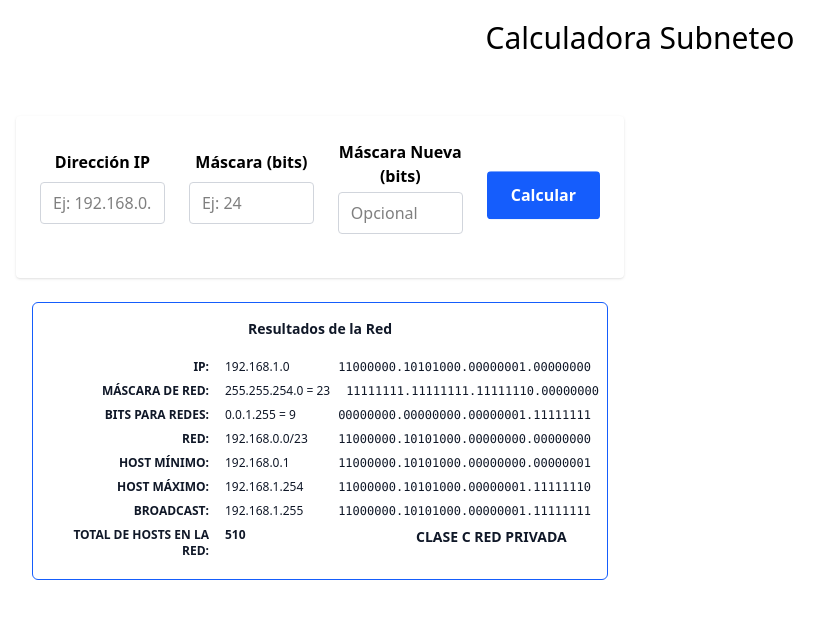
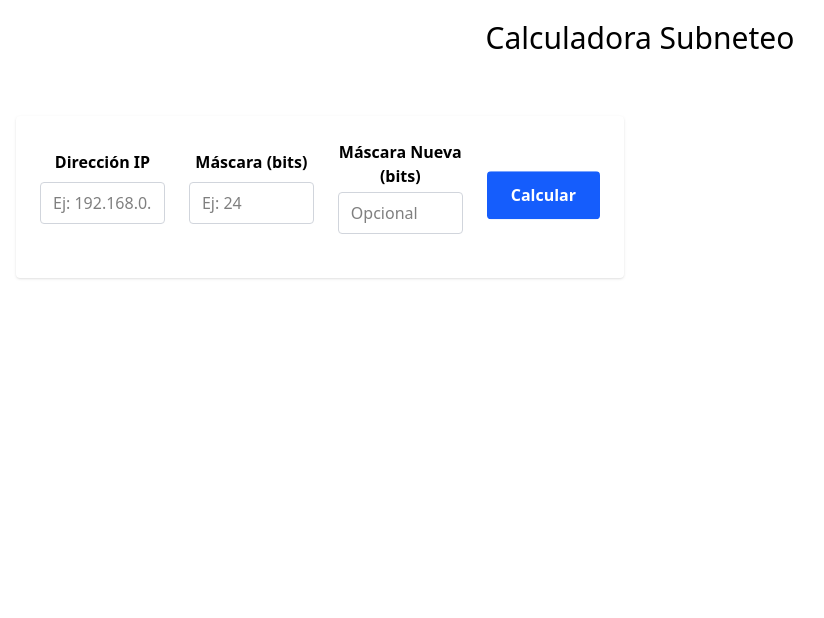
Before and after one commit to keincarrillo/Calculadora-subneteo, a React (Vite) app in the folder Frontend/: page / in a window 1280 px wide. Shown: the top 618 px of the page, without its empty margins (0-824 px from the left). Built offline with nearby package versions, Linux system fonts and the light colour scheme; what @midudev/tailwind-animations would draw is missing.

Commit message:
feat<ResultRed.tsx>: Visualuzacion de los datos de la api

```diff
--- a/Frontend/src/App.tsx
+++ b/Frontend/src/App.tsx
@@ -1,16 +1,18 @@
 import Inputs from "./components/Inputs";
 import ResultadosRed from "./components/ResultRed";
+import type { resultRed } from "./types/resultRed";
+import { useState } from "react";
 
 const App = () => {
+  const [resultado, setResultado] = useState<resultRed | null>(null);
   return (
     <>
       <h1 className="text-center text-3xl py-5">Calculadora Subneteo</h1>
       <div className="grid grid-cols-2">
         <div className="max-w-full mx-auto flex flex-col gap-6 px-4">
-          <Inputs />
-          <ResultadosRed />
+          <Inputs onResultado={setResultado} />
+          {resultado && <ResultadosRed datos={resultado} />}
         </div>
-
       </div>
     </>
   );
--- a/Frontend/src/components/Inputs.tsx
+++ b/Frontend/src/components/Inputs.tsx
@@ -1,8 +1,9 @@
 import consultarApi from "../services/api";
 import { useForm } from "react-hook-form";
 import type { FormData } from "../types/formValues";
+import type { PropsI } from "../types/resultRed";
 
-const IPForm = () => {
+const IPForm = ({ onResultado }: PropsI) => {
   const {
     register,
     handleSubmit,
@@ -12,8 +13,7 @@ const IPForm = () => {
   const onSubmit = async (data: FormData) => {
     try {
       const resultado = await consultarApi("api/subnet", data, "POST");
-
-      console.log("Subredes generadas:", resultado);
+      onResultado(resultado);
     } catch (error) {
       console.error("Error al consultar la API:", error);
     }
--- a/Frontend/src/components/ResultRed.tsx
+++ b/Frontend/src/components/ResultRed.tsx
@@ -1,29 +1,9 @@
-const ResultadosRed = () => {
-  const datos = {
-    ip: "192.168.1.0",
-    mascara: "255.255.254.0",
-    mascaraBits: 23,
-    bitsRedesDecimal: "0.0.1.255",
-    bitsRedes: 9,
-    red: "192.168.0.0/23",
-    hostMinimo: "192.168.0.1",
-    hostMaximo: "192.168.1.254",
-    broadcast: "192.168.1.255",
-    totalHosts: 510,
-    clase: "CLASE C",
-    tipoRed: "RED PRIVADA",
+import type { PropsR } from "../types/resultRed";
 
-    ipBinario: "11000000.10101000.00000001.00000000",
-    mascaraBinario: "11111111.11111111.11111110.00000000",
-    bitsRedesBinario: "00000000.00000000.00000001.11111111",
-    redBinario: "11000000.10101000.00000000.00000000",
-    hostMinimoBinario: "11000000.10101000.00000000.00000001",
-    hostMaximoBinario: "11000000.10101000.00000001.11111110",
-    broadcastBinario: "11000000.10101000.00000001.11111111",
-  };
-
+const ResultadosRed = ({ datos }: PropsR) => {
   const headerClass = "text-center text-sm font-semibold mb-4";
-  const rowClass = "grid grid-cols-[10rem_1fr_1fr] gap-4 items-start text-xs py-1";
+  const rowClass =
+    "grid grid-cols-[10rem_1fr_1fr] gap-4 items-start text-xs py-1";
   const labelClass = "font-semibold text-right";
   const valueClass = "text-left whitespace-nowrap";
   const monoClass = "font-mono text-left";
@@ -40,13 +20,17 @@ const ResultadosRed = () => {
 
       <div className={rowClass}>
         <div className={labelClass}>MÁSCARA DE RED:</div>
-        <div className={valueClass}>{datos.mascara} = {datos.mascaraBits}</div>
+        <div className={valueClass}>
+          {datos.mascara} = {datos.mascaraBits}
+        </div>
         <div className={monoClass}>{datos.mascaraBinario}</div>
       </div>
 
       <div className={rowClass}>
         <div className={labelClass}>BITS PARA REDES:</div>
-        <div className={valueClass}>{datos.bitsRedesDecimal} = {datos.bitsRedes}</div>
+        <div className={valueClass}>
+          {datos.bitsRedesDecimal} = {datos.bitsRedes}
+        </div>
         <div className={monoClass}>{datos.bitsRedesBinario}</div>
       </div>
 
@@ -77,7 +61,9 @@ const ResultadosRed = () => {
       <div className={`${rowClass} font-bold`}>
         <div className={labelClass}>TOTAL DE HOSTS EN LA RED:</div>
         <div className={valueClass}>{datos.totalHosts}</div>
-        <div className="text-left text-sm font-semibold">{datos.clase} {datos.tipoRed}</div>
+        <div className="text-left text-sm font-semibold">
+          {datos.clase} {datos.tipoRed}
+        </div>
       </div>
     </div>
   );
--- a/Frontend/src/services/api.ts
+++ b/Frontend/src/services/api.ts
@@ -16,16 +16,14 @@ const consultarApi = async (
 
   if (metodo === "POST" && datos) {
     config.body = JSON.stringify(datos);
-    console.log("Body enviado:", config.body);
   }
 
   const url = `http://localhost:3000/${ruta}`;
-  console.log("URL solicitada:", url);
 
   const res = await fetch(url, config);
 
   if (!res.ok) {
-    const errorText = await res.text(); // Muestra más detalle del error
+    const errorText = await res.text();
     console.error("Respuesta del servidor:", errorText);
     throw new Error("Error al consultar la API");
   }
--- /dev/null
+++ b/Frontend/src/types/resultRed.ts
@@ -0,0 +1,30 @@
+export type resultRed = {
+  ip: string;
+  mascara: string;
+  mascaraBits: number;
+  bitsRedesDecimal: string;
+  bitsRedes: number;
+  red: string;
+  hostMinimo: string;
+  hostMaximo: string;
+  broadcast: string;
+  totalHosts: number;
+  clase: string;
+  tipoRed: string;
+
+  ipBinario: string;
+  mascaraBinario: string;
+  bitsRedesBinario: string;
+  redBinario: string;
+  hostMinimoBinario: string;
+  hostMaximoBinario: string;
+  broadcastBinario: string;
+};
+
+export type PropsR = {
+  datos: resultRed;
+};
+
+export type PropsI = {
+  onResultado: (res: resultRed) => void;
+};
```
